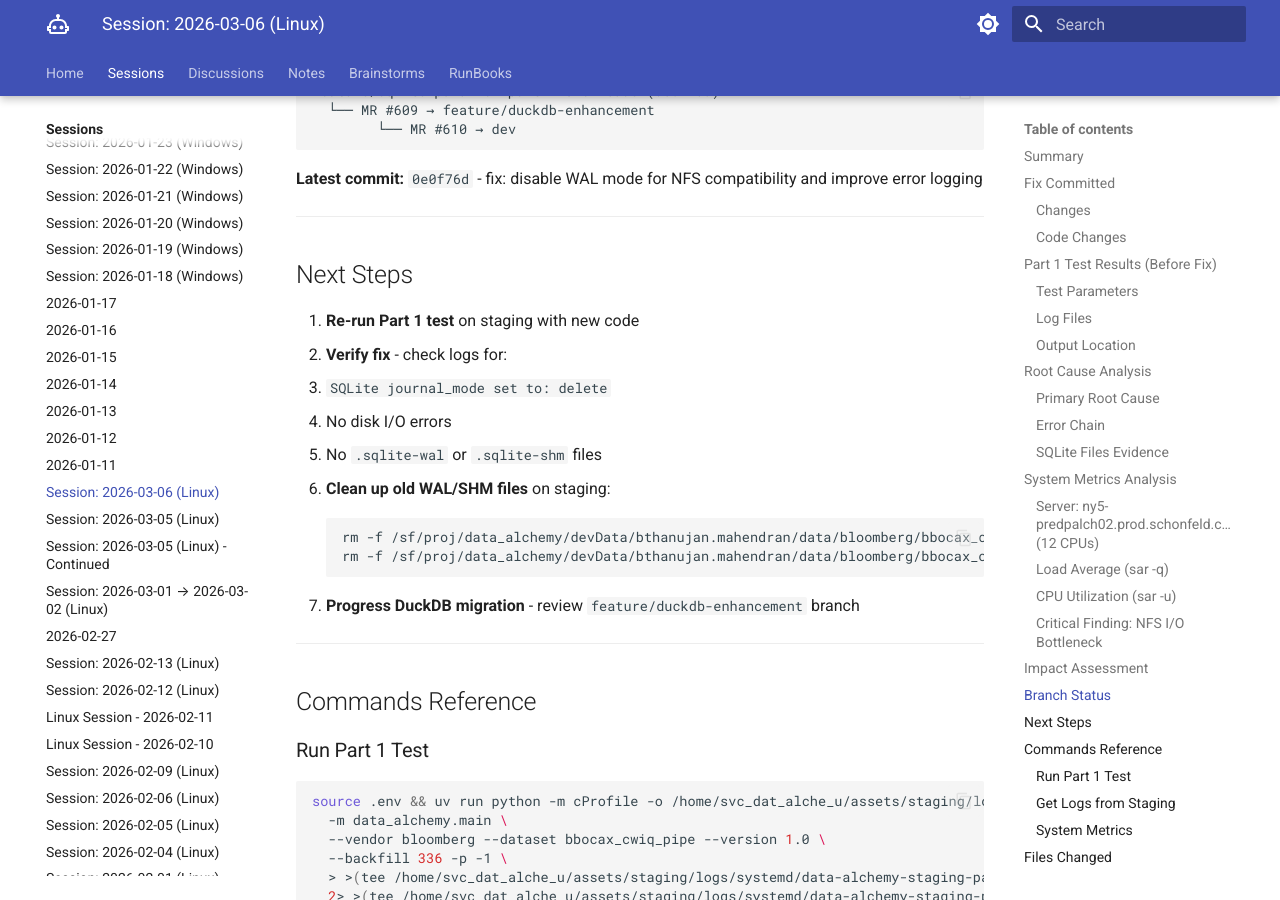
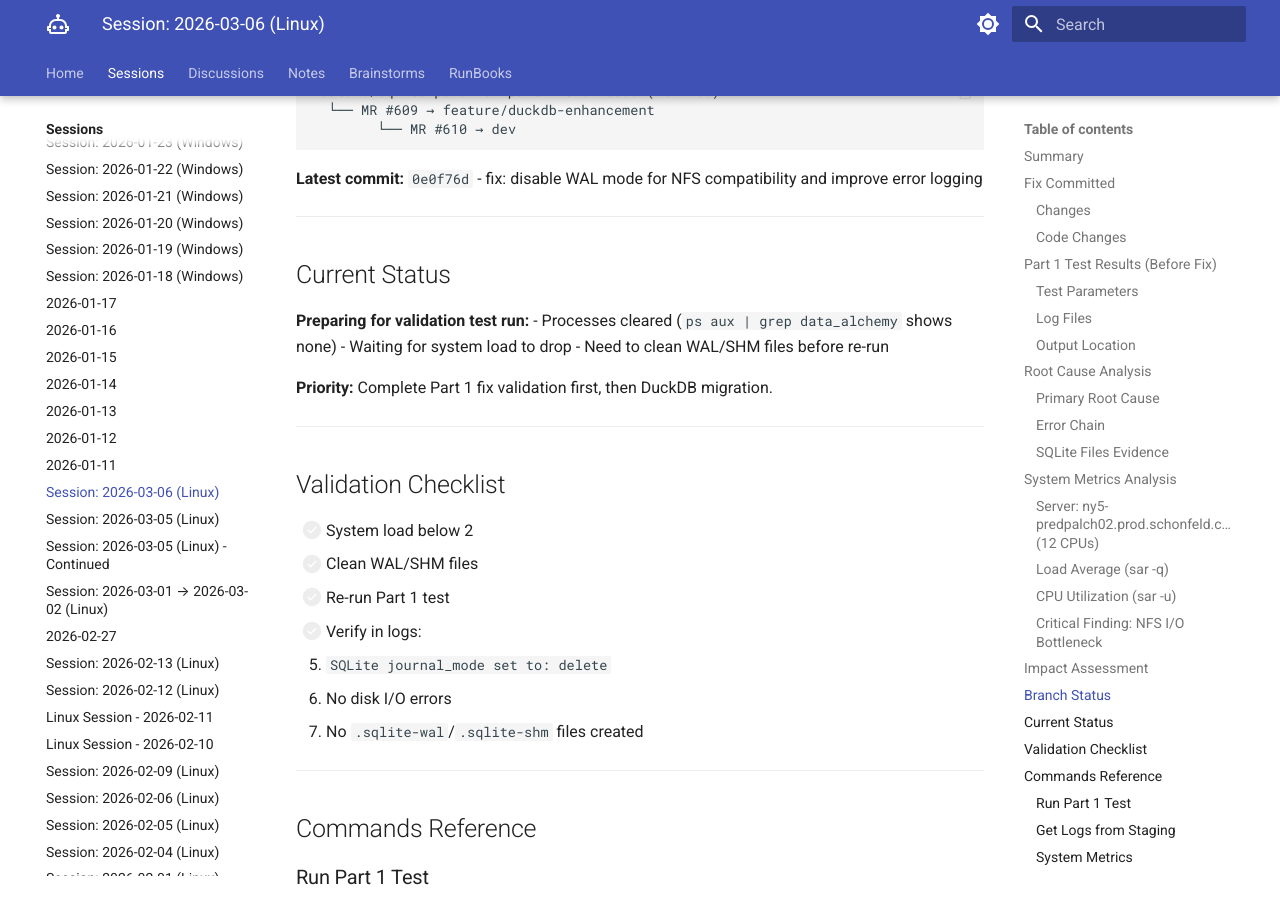
Before and after one commit to ThanuMahee12/AgentContext, an MkDocs documentation site: the page built from docs/sessions/claude/l-2026-03-06.md, in a window 1280 px wide and 900 px high, scrolled down 4430 px. Built offline with MkDocs 1.6.1 and Material for MkDocs 9.7.7, drawn with Linux system fonts in a browser that asks for light colours.

Commit message:
update: Part 1 validation preparation status

````diff
--- a/docs/sessions/claude/l-2026-03-06.md
+++ b/docs/sessions/claude/l-2026-03-06.md
@@ -182,19 +182,26 @@ feature/sqlite-parallel-part1-move-reads (0e0f76d)
 
 ---
 
-## Next Steps
+## Current Status
 
-1. **Re-run Part 1 test** on staging with new code
-2. **Verify fix** - check logs for:
+**Preparing for validation test run:**
+- Processes cleared (`ps aux | grep data_alchemy` shows none)
+- Waiting for system load to drop
+- Need to clean WAL/SHM files before re-run
+
+**Priority:** Complete Part 1 fix validation first, then DuckDB migration.
+
+---
+
+## Validation Checklist
+
+1. [ ] System load below 2
+2. [ ] Clean WAL/SHM files
+3. [ ] Re-run Part 1 test
+4. [ ] Verify in logs:
    - `SQLite journal_mode set to: delete`
    - No disk I/O errors
-   - No `.sqlite-wal` or `.sqlite-shm` files
-3. **Clean up old WAL/SHM files** on staging:
-   ```bash
-   rm -f /sf/proj/data_alchemy/devData/bthanujan.mahendran/data/bloomberg/bbocax_cwiq_pipe/1.0/silver/*/*/*/*.sqlite-wal
-   rm -f /sf/proj/data_alchemy/devData/bthanujan.mahendran/data/bloomberg/bbocax_cwiq_pipe/1.0/silver/*/*/*/*.sqlite-shm
-   ```
-4. **Progress DuckDB migration** - review `feature/duckdb-enhancement` branch
+   - No `.sqlite-wal`/`.sqlite-shm` files created
 
 ---
 
````
